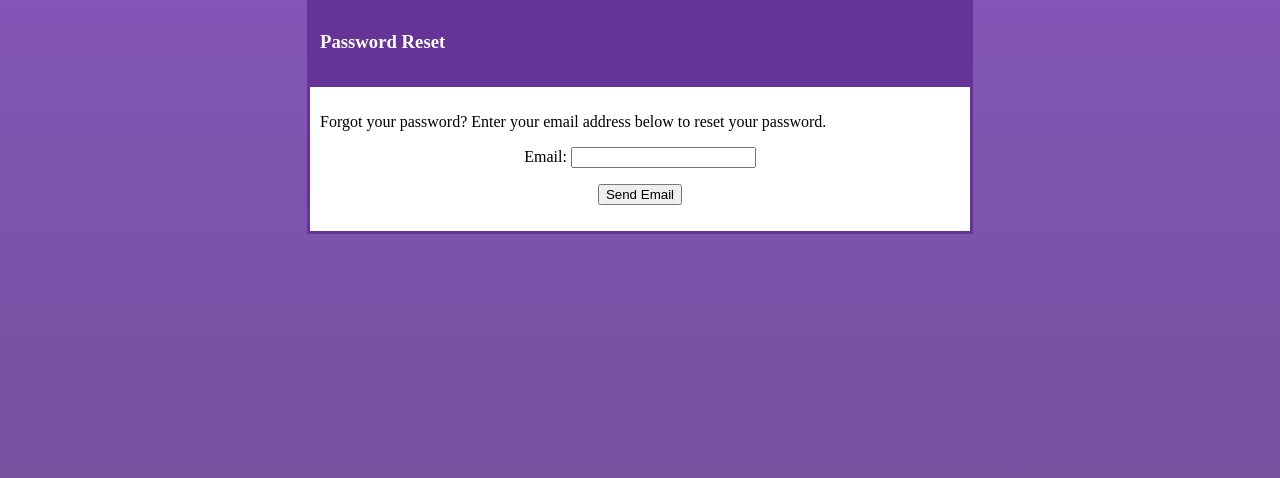
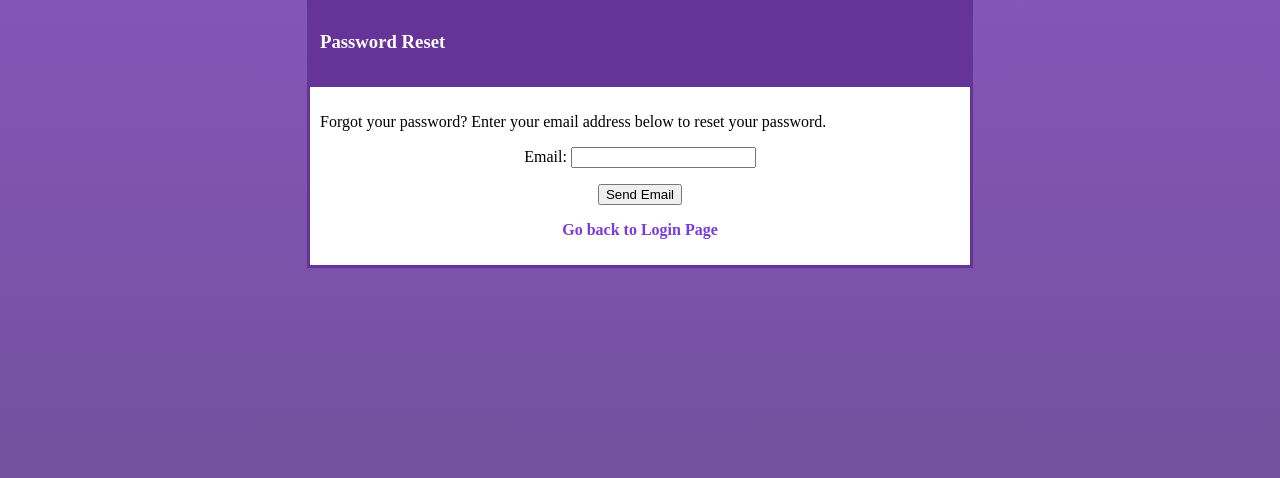
Before and after one commit to vang794/EventRadarProject, a Django app: page /reset_password/ in a window 1280 px wide. Shown: the part 160-638 px from the top of the page. Run offline with Django 5.2, Linux system fonts and the light colour scheme.

Commit message:
cahnged html for create and pass reset

```diff
--- a/Templates/create_account.html
+++ b/Templates/create_account.html
@@ -27,7 +27,10 @@
             {% csrf_token %}
             {{ form.as_p }}
             <button type="submit">Create Account</button>
+            <p><a href="{% url 'login' %}" class="create-link">Go back to Login Page</a>
+            </p>
         </form>
+
     </div>
 </body>
 </div>
--- a/Templates/password_reset.html
+++ b/Templates/password_reset.html
@@ -29,6 +29,8 @@
             {% csrf_token %}
             {{ form }}
             <p><input type="submit" value="Send Email"></p>
+            <p><a href="{% url 'login' %}" class="create-link">Go back to Login Page</a>
+            </p>
         </form>
     </div>
 </body>
```
